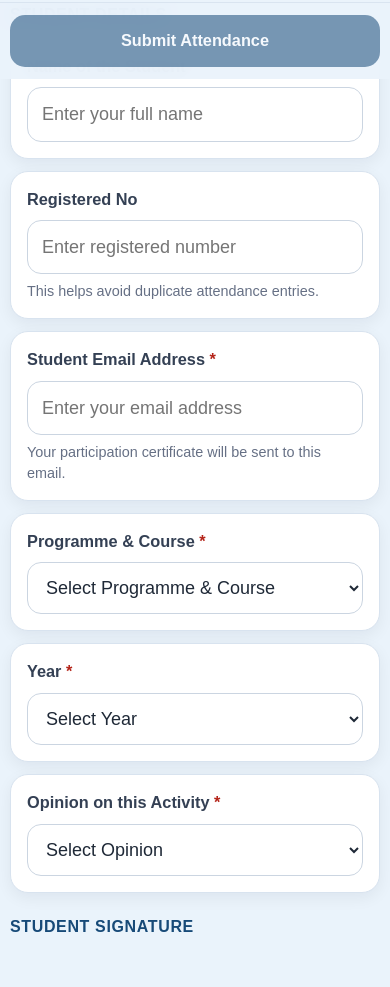
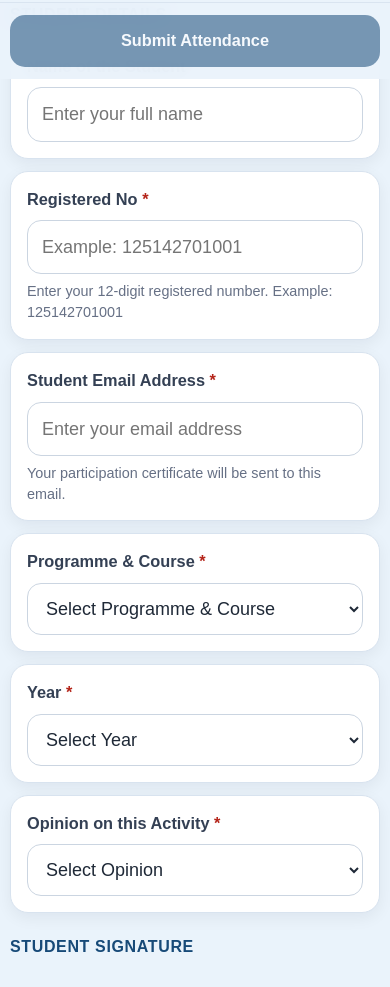
Before and after one commit to iqac-cpp/student-attendance, a plain HTML site: page index.html in a window 390 px wide. Shown: the part 976-1963 px from the top of the page. Drawn offline with Linux system fonts and the light colour scheme.

Commit message:
Update index.html

```diff
--- a/index.html
+++ b/index.html
@@ -181,7 +181,7 @@
       <input type="hidden" id="referenceNo"><input type="hidden" id="activityName"><input type="hidden" id="department"><input type="hidden" id="activityDate">
       <div class="section-title">Student Details</div>
       <div class="field"><label for="studentName">Name of the Student <span class="required">*</span></label><input id="studentName" type="text" placeholder="Enter your full name" required></div>
-      <div class="field"><label for="rollNumber">Registered No</label><input id="rollNumber" type="text" placeholder="Enter registered number"><div class="hint">This helps avoid duplicate attendance entries.</div></div>
+      <div class="field"><label for="rollNumber">Registered No <span class="required">*</span></label><input id="rollNumber" type="text" inputmode="numeric" pattern="[0-9]{12}" minlength="12" maxlength="12" placeholder="Example: 125142701001" required><div class="hint">Enter your 12-digit registered number. Example: 125142701001</div></div>
       <div class="field"><label for="studentEmail">Student Email Address <span class="required">*</span></label><input id="studentEmail" type="email" placeholder="Enter your email address" required><div class="hint">Your participation certificate will be sent to this email.</div></div>
       <div class="field"><label for="programmeCourse">Programme & Course <span class="required">*</span></label><select id="programmeCourse" required>
 <option value="">Select Programme & Course</option>
@@ -295,9 +295,28 @@
       return programmeCourse;
     }
 
+
+    function isValidRegisteredNo_(){
+      return /^[0-9]{12}$/.test(document.getElementById("rollNumber").value.trim());
+    }
+
+    function validateRegisteredNoField_(){
+      const rollInput = document.getElementById("rollNumber");
+      rollInput.value = rollInput.value.replace(/\D/g, "").slice(0, 12);
+
+      if (!rollInput.value) {
+        rollInput.setCustomValidity("Please enter valid Registered Number.");
+      } else if (!/^[0-9]{12}$/.test(rollInput.value)) {
+        rollInput.setCustomValidity("Please enter valid Registered Number.");
+      } else {
+        rollInput.setCustomValidity("");
+      }
+    }
+
     function isStudentDetailsComplete(){
       return Boolean(
         document.getElementById("studentName").value.trim() &&
+        isValidRegisteredNo_() &&
         document.getElementById("studentEmail").value.trim() &&
         getSelectedCourse() &&
         document.getElementById("studentYear").value &&
@@ -318,6 +337,7 @@
       setStepDone(stepSignature, signatureConfirmed);
 
       document.getElementById("studentName").closest(".field").classList.toggle("completed", Boolean(document.getElementById("studentName").value.trim()));
+      document.getElementById("rollNumber").closest(".field").classList.toggle("completed", isValidRegisteredNo_());
       document.getElementById("studentEmail").closest(".field").classList.toggle("completed", Boolean(document.getElementById("studentEmail").value.trim()));
       document.getElementById("programmeCourse").closest(".field").classList.toggle("completed", Boolean(getSelectedCourse()));
       document.getElementById("studentYear").closest(".field").classList.toggle("completed", Boolean(document.getElementById("studentYear").value));
@@ -339,7 +359,7 @@
       if(!activityLoaded){
         progressHint.textContent = "Activity reference is missing. Please open the correct QR/link.";
       } else if(!detailsDone){
-        progressHint.textContent = "Complete student name, email, course, year and opinion.";
+        progressHint.textContent = "Complete student name, 12-digit registered number, email, course, year and opinion.";
       } else if(!signed){
         progressHint.textContent = "Sign inside the box and tap Upload Signature.";
       } else if(!signatureConfirmed){
@@ -431,6 +451,19 @@
       if(this.value === "Other"){box.classList.remove("hidden"); other.required=true;} else {box.classList.add("hidden"); other.required=false; other.value="";}
       updateInteractiveState();
     });
+
+    document.getElementById("rollNumber").addEventListener("input", function(){
+      validateRegisteredNoField_();
+      updateInteractiveState();
+    });
+
+    document.getElementById("rollNumber").addEventListener("blur", function(){
+      validateRegisteredNoField_();
+      if(this.value && !isValidRegisteredNo_()){
+        this.reportValidity();
+      }
+    });
+
     document.getElementById("clearSignatureBtn").addEventListener("click", function(){clearSignature(); hideStatus(); showSignatureMessage("warning","Signature cleared. Please sign again.");});
     document.getElementById("checkSignatureBtn").addEventListener("click", function(){updateInteractiveState(); signed ? openSignaturePreviewModal() : showSignatureMessage("error","Signature box is empty. Please sign using your finger.");});
 
@@ -525,7 +558,9 @@
 
     form.addEventListener("submit", async function(e){
       e.preventDefault(); hideStatus();
+      validateRegisteredNoField_();
       if(!form.checkValidity()){form.reportValidity(); return;}
+      if(!isValidRegisteredNo_()){showStatus("error","Please enter valid Registered Number."); document.getElementById("rollNumber").reportValidity(); return;}
       const course = document.getElementById("programmeCourse").value === "Other" ? document.getElementById("otherCourse").value.trim() : document.getElementById("programmeCourse").value;
       if(!course){document.getElementById("otherCourse").reportValidity(); return;}
       if(!signed){showStatus("error","Please sign inside the signature box and tap Upload Signature before submitting."); return;}
@@ -565,6 +600,7 @@
 
     window.addEventListener("resize", function(){ if(!drawing){ resizeCanvas(); } });
     hideSignatureMessage();
+    validateRegisteredNoField_();
     readActivityFromUrl();
     updateInteractiveState();
     setTimeout(function(){resizeCanvas(); updateInteractiveState();}, 100);
```
